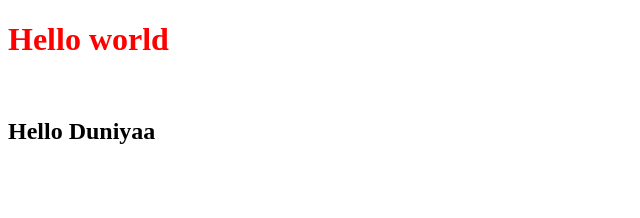
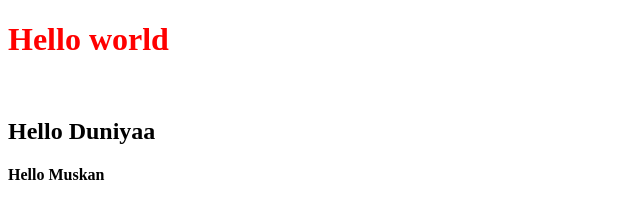
Before and after one commit to Rishabhbhasintopic/demo-web-proj, a plain HTML site: page index.html in a window 1280 px wide. Shown: the whole page, without its empty margins (0-640 px from the left). Drawn offline with Linux system fonts and the light colour scheme.

Commit message:
h4 added

```diff
--- a/index.html
+++ b/index.html
@@ -11,5 +11,6 @@
         Hello world
     </h1><br>
     <h2>Hello Duniyaa</h2>
+    <h4>Hello Muskan</h4>
 </body>
 </html>
```
